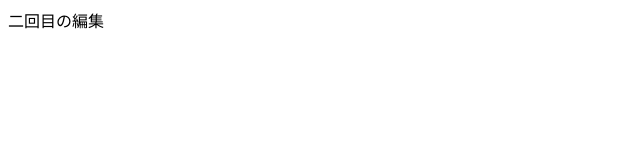
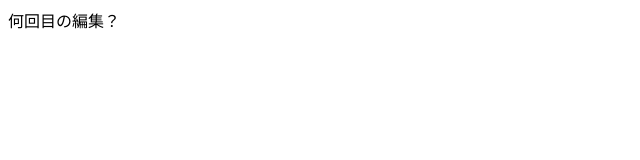
Before and after one commit to UmaShiny/20230421-git-workshop, a plain HTML site: page index.html in a window 1280 px wide. Shown: the full height of the page, 0-640 px from the left. Drawn offline with Linux system fonts and the light colour scheme.

Commit message:
Update index.html 二回目

```diff
--- a/index.html
+++ b/index.html
@@ -5,6 +5,6 @@
      <title>タイトル</title>
   </head>
   <body>
-    二回目の編集
+    何回目の編集？
   </body>
 </html>
```
